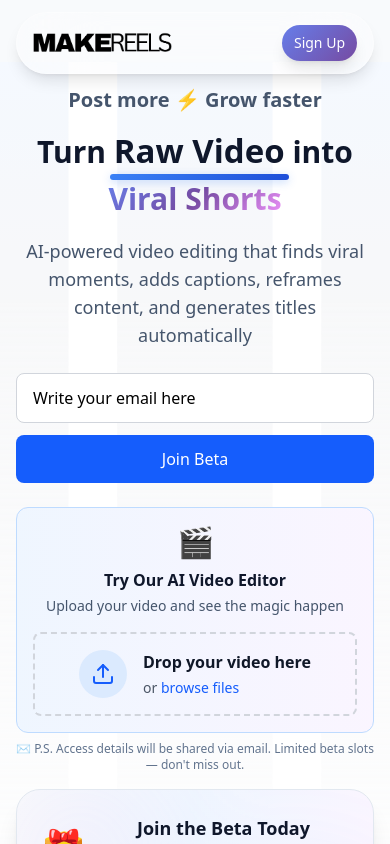
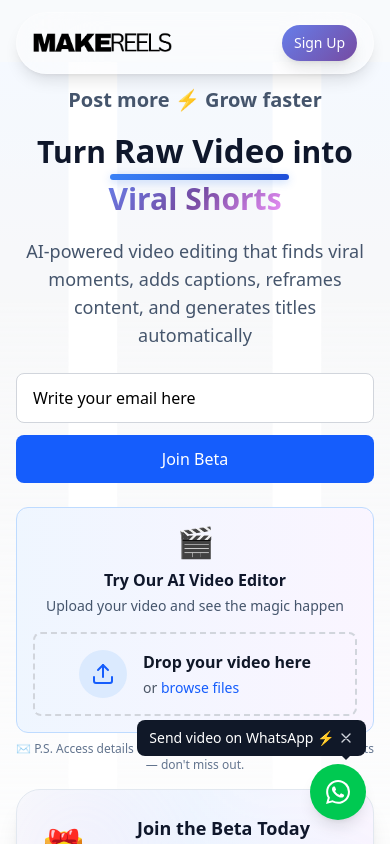
Before and after one commit to dhruv200010/landingpage, a Next.js app: page / in a window 390 px wide. Shown: the top 844 px of the page. Built offline with nearby package versions, Linux system fonts and the light colour scheme.

Commit message:
added floating whatsapp button

```diff
--- /dev/null
+++ b/app/components/WhatsAppButton.tsx
@@ -0,0 +1,102 @@
+'use client';
+
+import { useState, useEffect } from 'react';
+
+export default function WhatsAppButton() {
+  const [isVisible, setIsVisible] = useState(false);
+  const [showTooltip, setShowTooltip] = useState(false);
+  const [isMobile, setIsMobile] = useState(false);
+
+  useEffect(() => {
+    // Check if device is mobile
+    const checkMobile = () => {
+      setIsMobile(window.innerWidth <= 768);
+    };
+
+    checkMobile();
+    window.addEventListener('resize', checkMobile);
+
+    // Show button after 2 seconds
+    const timer = setTimeout(() => {
+      setIsVisible(true);
+    }, 2000);
+
+    return () => {
+      clearTimeout(timer);
+      window.removeEventListener('resize', checkMobile);
+    };
+  }, []);
+
+  useEffect(() => {
+    if (isMobile && isVisible) {
+      // Show tooltip after 3 seconds on mobile
+      const showTimer = setTimeout(() => {
+        setShowTooltip(true);
+      }, 3000);
+
+      return () => {
+        clearTimeout(showTimer);
+      };
+    }
+  }, [isMobile, isVisible]);
+
+  const handleClick = () => {
+    const whatsappUrl = "https://api.whatsapp.com/send/?phone=14303527141&text=Hey%21+I%27d+like+a+quick+edit+to+my+video&type=phone_number&app_absent=0";
+    window.open(whatsappUrl, '_blank');
+  };
+
+  const handleCloseTooltip = (e: React.MouseEvent) => {
+    e.stopPropagation();
+    setShowTooltip(false);
+  };
+
+  return (
+    <div
+      className={`fixed bottom-6 right-6 z-50 transition-all duration-500 ease-out ${
+        isVisible ? 'opacity-100 translate-y-0' : 'opacity-0 translate-y-10'
+      }`}
+    >
+      <button
+        onClick={handleClick}
+        className="group relative bg-green-500 hover:bg-green-600 text-white rounded-full p-4 shadow-lg hover:shadow-xl transition-all duration-300 transform hover:scale-110 hover:-translate-y-1"
+        aria-label="Contact us on WhatsApp"
+      >
+        {/* WhatsApp Icon */}
+        <svg
+          className="w-6 h-6"
+          fill="currentColor"
+          viewBox="0 0 24 24"
+          xmlns="http://www.w3.org/2000/svg"
+        >
+          <path d="M17.472 14.382c-.297-.149-1.758-.867-2.03-.967-.273-.099-.471-.148-.67.15-.197.297-.767.966-.94 1.164-.173.199-.347.223-.644.075-.297-.15-1.255-.463-2.39-1.475-.883-.788-1.48-1.761-1.653-2.059-.173-.297-.018-.458.13-.606.134-.133.298-.347.446-.52.149-.174.198-.298.298-.497.099-.198.05-.371-.025-.52-.075-.149-.669-1.612-.916-2.207-.242-.579-.487-.5-.669-.51-.173-.008-.371-.01-.57-.01-.198 0-.52.074-.792.372-.272.297-1.04 1.016-1.04 2.479 0 1.462 1.065 2.875 1.213 3.074.149.198 2.096 3.2 5.077 4.487.709.306 1.262.489 1.694.625.712.227 1.36.195 1.871.118.571-.085 1.758-.719 2.006-1.413.248-.694.248-1.289.173-1.413-.074-.124-.272-.198-.57-.347m-5.421 7.403h-.004a9.87 9.87 0 01-5.031-1.378l-.361-.214-3.741.982.998-3.648-.235-.374a9.86 9.86 0 01-1.51-5.26c.001-5.45 4.436-9.884 9.888-9.884 2.64 0 5.122 1.03 6.988 2.898a9.825 9.825 0 012.893 6.994c-.003 5.45-4.437 9.884-9.885 9.884m8.413-18.297A11.815 11.815 0 0012.05 0C5.495 0 .16 5.335.157 11.892c0 2.096.547 4.142 1.588 5.945L.057 24l6.305-1.654a11.882 11.882 0 005.683 1.448h.005c6.554 0 11.89-5.335 11.893-11.893A11.821 11.821 0 0020.885 3.488"/>
+        </svg>
+
+        {/* Pulse animation */}
+        <div className="absolute inset-0 bg-green-500 rounded-full animate-ping opacity-20"></div>
+
+        {/* Tooltip */}
+        <div className={`absolute bottom-full right-0 mb-2 px-3 py-2 bg-gray-900 text-white text-sm rounded-lg transition-opacity duration-300 whitespace-nowrap ${
+          isMobile
+            ? (showTooltip ? 'opacity-100' : 'opacity-0')
+            : 'opacity-0 group-hover:opacity-100'
+        }`}>
+          <div className="flex items-center gap-0">
+            <span>Send video on WhatsApp ⚡</span>
+            {isMobile && (
+              <button
+                onClick={handleCloseTooltip}
+                className="ml-1 text-gray-300 hover:text-white transition-colors"
+                aria-label="Close tooltip"
+              >
+                <svg className="w-4 h-4" fill="none" stroke="currentColor" viewBox="0 0 24 24">
+                  <path strokeLinecap="round" strokeLinejoin="round" strokeWidth={2} d="M6 18L18 6M6 6l12 12" />
+                </svg>
+              </button>
+            )}
+          </div>
+          <div className="absolute top-full right-4 w-0 h-0 border-l-4 border-r-4 border-t-4 border-transparent border-t-gray-900"></div>
+        </div>
+      </button>
+    </div>
+  );
+}
--- a/app/globals.css
+++ b/app/globals.css
@@ -145,3 +145,15 @@
   transform: translateY(0px);
   box-shadow: 0 2px 8px rgba(59, 130, 246, 0.3);
 }
+
+/* WhatsApp Button Animations */
+@keyframes ping {
+  75%, 100% {
+    transform: scale(2);
+    opacity: 0;
+  }
+}
+
+.animate-ping {
+  animation: ping 1s cubic-bezier(0, 0, 0.2, 1) infinite;
+}
--- a/app/layout.tsx
+++ b/app/layout.tsx
@@ -2,6 +2,7 @@
 import { Geist, Geist_Mono } from "next/font/google";
 import { Analytics } from "@vercel/analytics/next";
 import { Hotjar } from "./components/Hotjar";
+import WhatsAppButton from "./components/WhatsAppButton";
 import "./globals.css";
 
 const geistSans = Geist({
@@ -34,6 +35,7 @@
         className={`${geistSans.variable} ${geistMono.variable} antialiased`}
       >
         {children}
+        <WhatsAppButton />
         <Analytics />
         <Hotjar id="6475950" sv={6} />
       </body>
```
